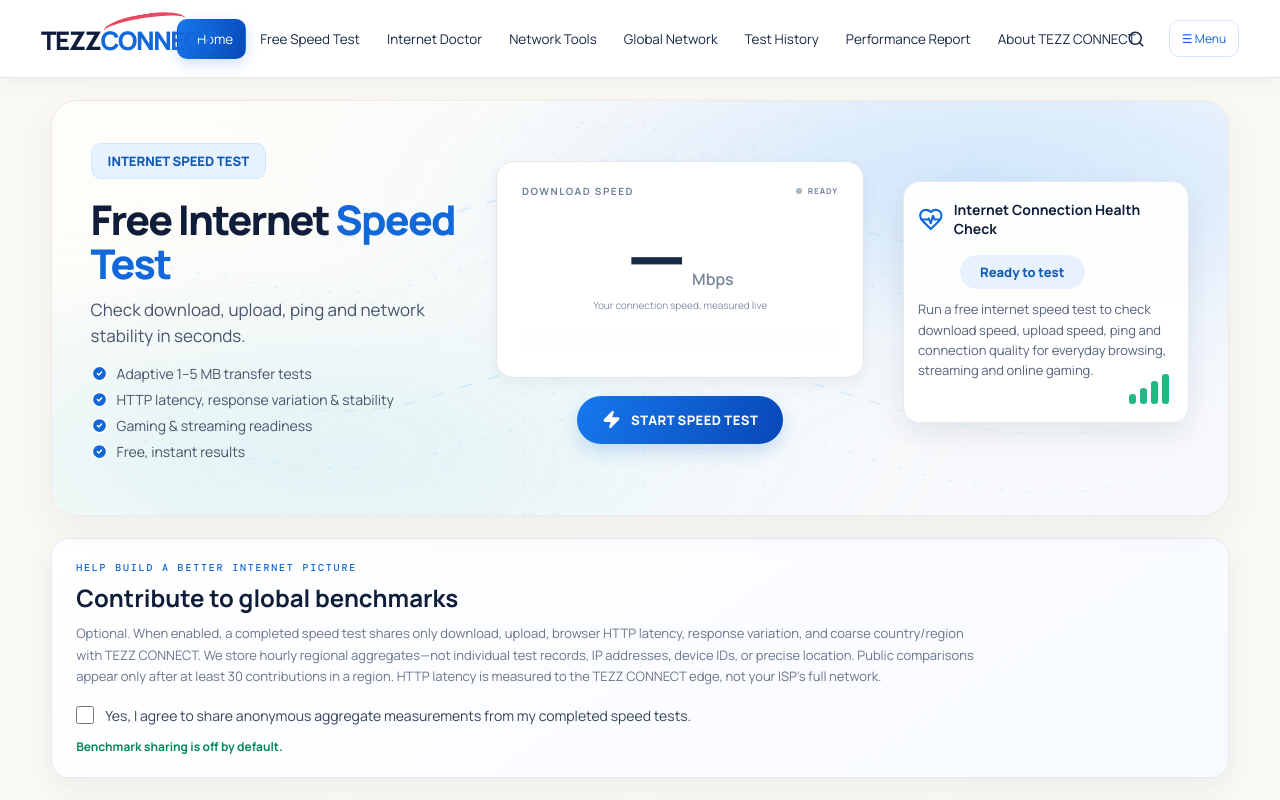
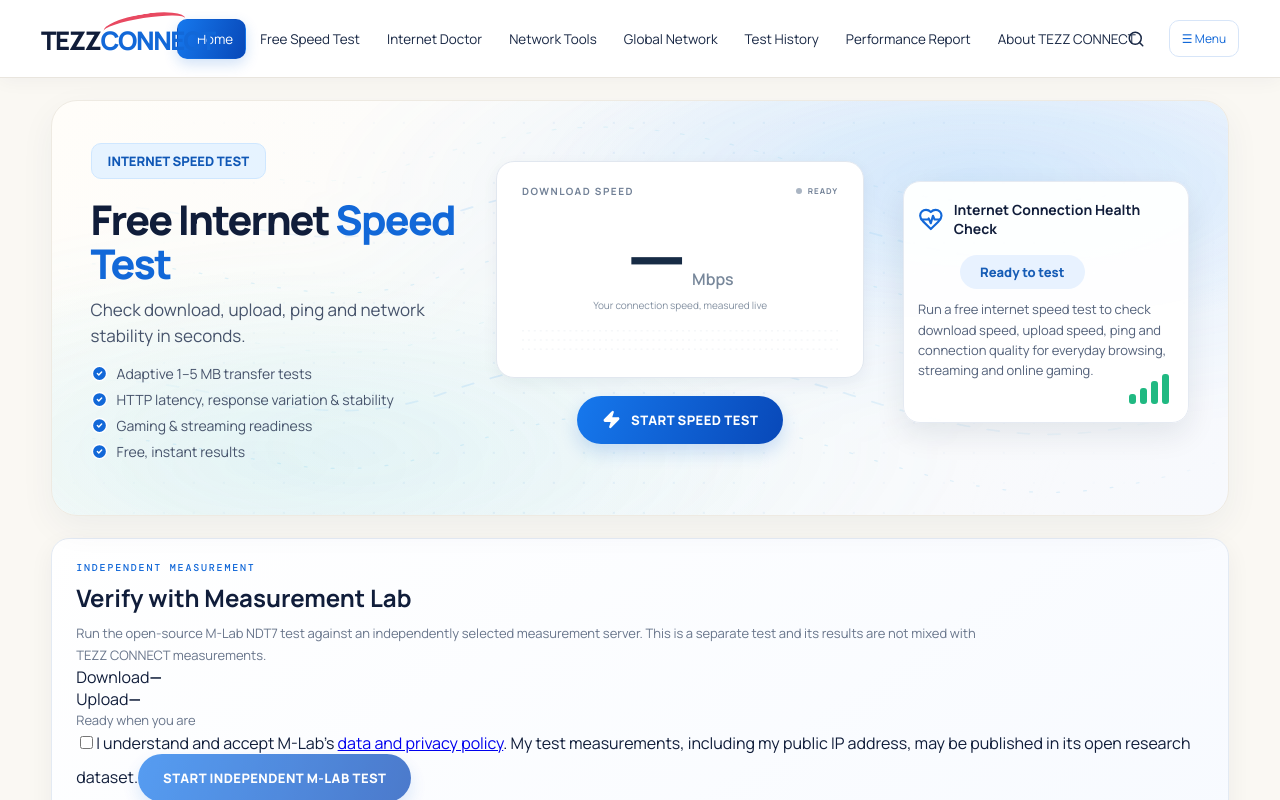
Before and after one commit to svish4934/tezz-connect, a React (Vite) app: page / in a window 1280 px wide. Shown: the top 800 px of the page. Built offline with nearby package versions, Linux system fonts and the light colour scheme.

Commit message:
Add independent M-Lab test to speed test page

```diff
--- a/src/App.tsx
+++ b/src/App.tsx
@@ -1,4 +1,5 @@
 import { useEffect, useMemo, useRef, useState } from 'react'
+import MlabIndependentTest from './MlabIndependentTest'
 import {
   Activity, ArrowDown, ArrowUp, CheckCircle2, ClipboardCopy, MonitorPlay, Video, Gamepad2, Globe2, Network, Server,
   History, Monitor, HeartPulse, Stethoscope, ArrowLeftRight, Grid2X2, Search,
@@ -837,6 +838,7 @@ function App() {
             <div className="tezz-health-card"><div className="tezz-health-title"><HeartPulse size={27}/><strong>Internet Connection Health Check</strong></div><span className={`tezz-health-badge ${result?'':'pending'}`}>{result?quality:'Ready to test'}</span><p>{result?'Your internet speed and connection quality have been measured. Review your download, upload, latency and stability results for browsing, streaming, gaming and video calls.':'Run a free internet speed test to check download speed, upload speed, ping and connection quality for everyday browsing, streaming and online gaming.'}</p><div className="tezz-signal-bars"><i/><i/><i/><i/></div></div>
             <div className="tezz-wave" aria-hidden="true"><svg viewBox="0 0 1000 500" preserveAspectRatio="none"><defs><linearGradient id="tezz-signal-blue"><stop stopColor="#58b8ff" stopOpacity=".02"/><stop offset=".5" stopColor="#1686ed" stopOpacity=".8"/><stop offset="1" stopColor="#65d9ee" stopOpacity=".05"/></linearGradient><linearGradient id="tezz-signal-cyan"><stop stopColor="#64d8e8" stopOpacity=".02"/><stop offset=".55" stopColor="#36b8df" stopOpacity=".7"/><stop offset="1" stopColor="#1686ed" stopOpacity=".04"/></linearGradient></defs><path className="signal-wave signal-wave-back" d="M-30 78 C90 18 170 142 300 78 S510 18 640 78 S850 142 1030 72"/><path className="signal-wave signal-wave-mid" d="M-30 145 C100 82 185 210 320 145 S530 82 665 145 S875 210 1030 138"/><path className="signal-wave signal-wave-front" d="M-30 215 C100 150 195 278 330 212 S540 150 680 215 S880 280 1030 208"/><path className="signal-wave signal-wave-back" d="M-30 285 C100 220 195 350 330 284 S540 220 680 285 S880 350 1030 278"/><path className="signal-wave signal-wave-mid" d="M-30 355 C100 292 195 420 330 354 S540 292 680 355 S880 420 1030 348"/><path className="signal-wave signal-wave-front" d="M-30 425 C100 362 195 490 330 424 S540 362 680 425 S880 490 1030 418"/></svg></div>
           </section>
+          <MlabIndependentTest />
           <section className="benchmark-consent-panel" aria-label="Global benchmark sharing">
             <div>
               <div className="section-kicker">HELP BUILD A BETTER INTERNET PICTURE</div>
```
